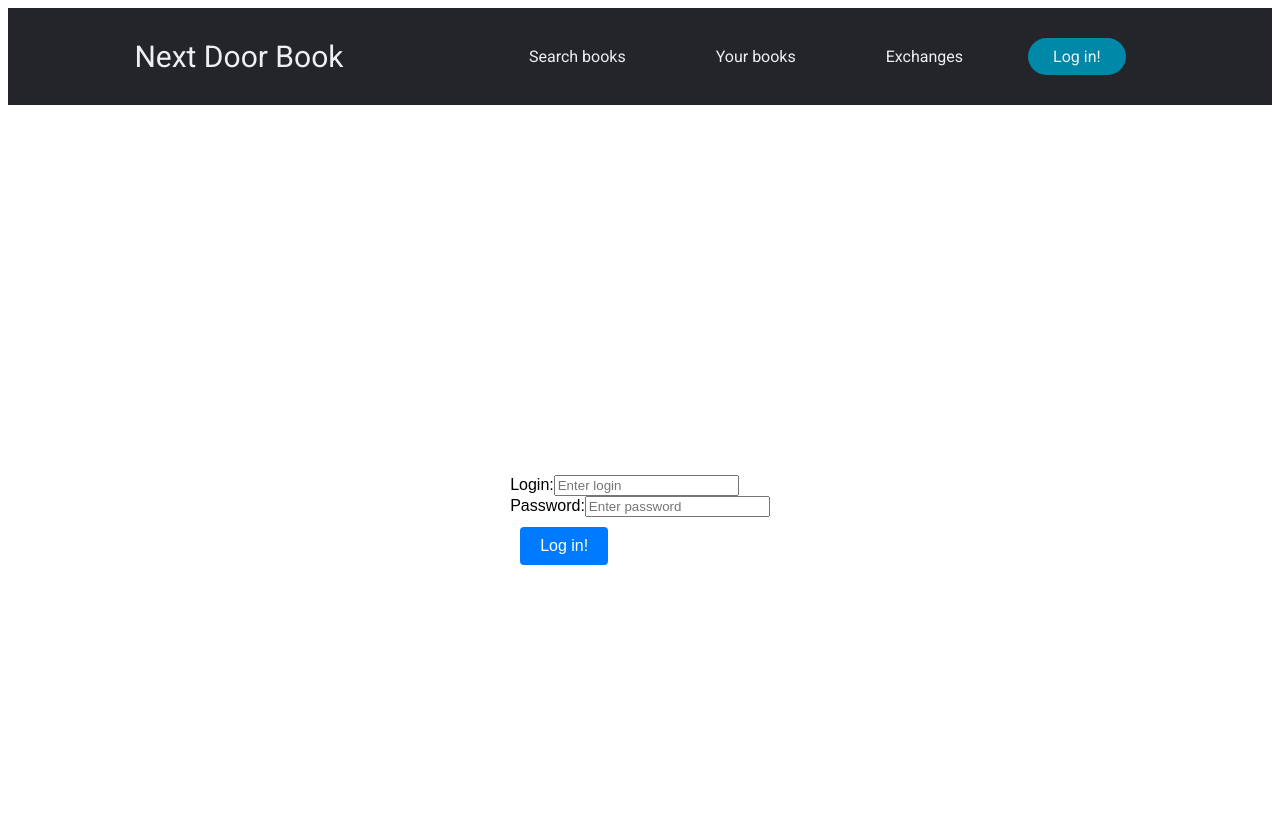
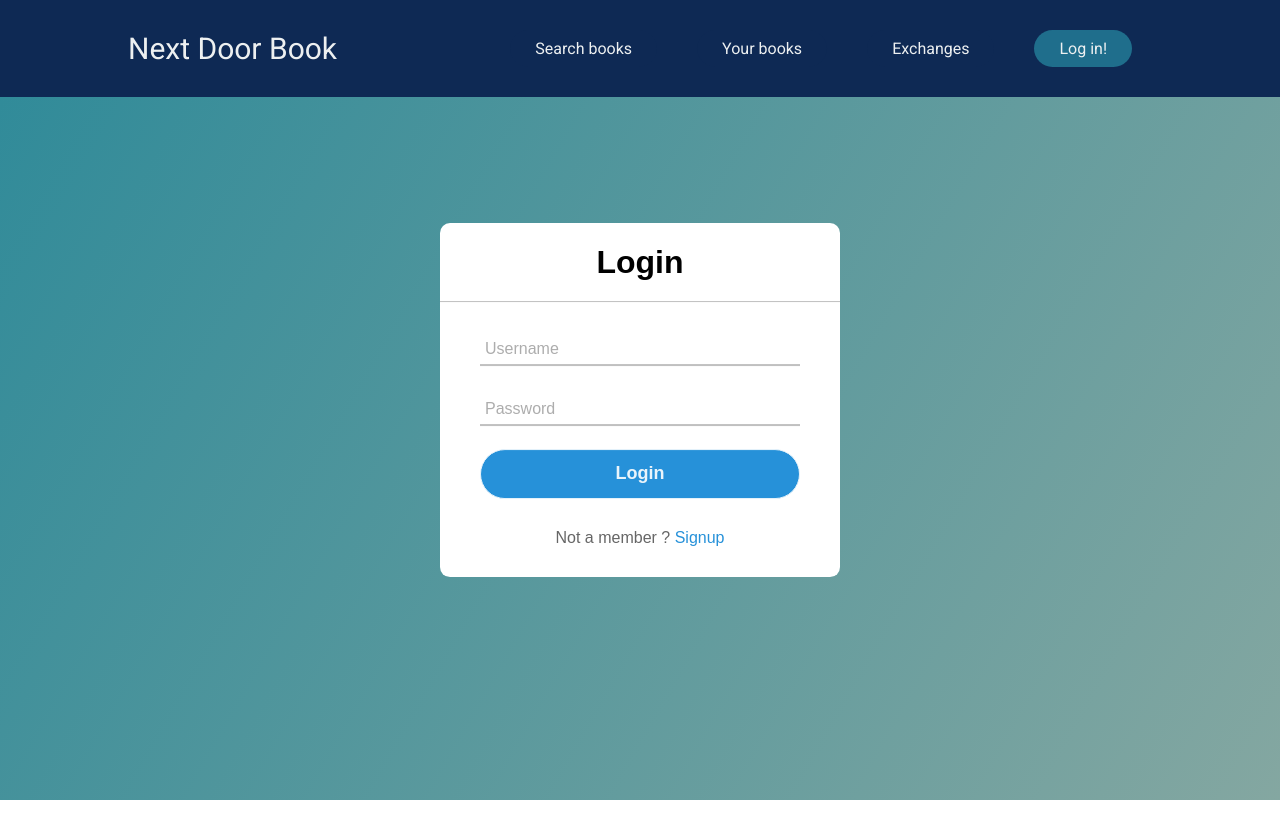
Before and after one commit to PoteralaMateusz/FrontNextDoorBook, an Angular app: page /login in a window 1280 px wide. Shown: the top 838 px of the page. After the commit the page ends 800 px from the top, so only its background shows below. Built offline with nearby package versions, Linux system fonts and the light colour scheme.

Commit message:
[change] change style and login page

```diff
--- a/src/app/app.component.css
+++ b/src/app/app.component.css
@@ -1,24 +1,25 @@
 @import url('https://fonts.googleapis.com/css2?family=Roboto&display=swap');
 
-*{
+* {
   box-sizing: border-box;
   margin: 0;
   padding: 0;
-  background-color: #24252A;
+  background-color: #0E2954;
 }
 
-li,a,button,p{
+li, a, button, p {
   font-family: "Roboto", sans-serif;
   font-weight: 500;
   font-size: 16px;
   color: #edf0f1;
   text-decoration: none;
 }
-p{
+
+p {
   font-size: 30px;
 }
 
-header{
+header {
   display: flex;
   justify-content: space-between;
   align-items: center;
@@ -26,37 +27,38 @@ header{
 }
 
 
-.nav_links{
+.nav_links {
   list-style: none;
 }
 
-.nav_links li{
-display: inline-block;
+.nav_links li {
+  display: inline-block;
   padding: 0px 20px;
 }
 
-.nav_links li a{
- transition: all 0.3s ease 0s;
+.nav_links li a {
+  transition: all 0.3s ease 0s;
 }
 
-.nav_links li a:hover{
-  color: #0088a9;
+.nav_links li a:hover {
+  color: #2E8A99;
 }
 
-button{
+button {
   padding: 9px 25px;
   border: none;
   border-radius: 50px;
   cursor: pointer;
   transition: all 0.3s ease 0s;
 }
-button:hover{
-  color: #0088a9;
+
+button:hover {
+  color: #2E8A99;
 }
 
-.login{
+.login {
   padding: 9px 25px;
-  background-color: rgba(0,136,169,1);
+  background-color: #1F6E8C;
   border: none;
   border-radius: 50px;
   cursor: pointer;
--- a/src/app/login-page/login-page.component.css
+++ b/src/app/login-page/login-page.component.css
@@ -1,36 +1,96 @@
-.login {
-  display: flex;
-  justify-content: center;
-  align-items: center;
-  height: 100vh;
-  font-family: Arial, sans-serif;
-  margin: 0;
-  padding: 20px;
+@import url('https://fonts.googleapis.com/css2?family=Roboto&display=swap');
+
+.center {
+  font-family: montserrat, sans-serif;
+  position: absolute;
+  top: 50%;
+  left: 50%;
+  transform: translate(-50%,-50%);
+  width: 400px;
+  background: white;
+  border-radius: 10px;
+}
+.center h1{
+  text-align: center;
+  padding: 0 0 20px 0;
+  border-bottom: 1px solid silver;
+
+}
+.center form{
+  padding:  0 40px;
+  box-sizing: border-box;
+}
+form .txt_field{
+  margin-top: 10px;
+  position: relative;
+}
+.txt_field input{
+  width: 100%;
+  padding: 0 5px;
+  margin-top: 10px;
+  height: 40px;
+  font-size: 16px;
+  border: none;
+  background: none;
+  outline: none;
+}
+.txt_field label{
+  position: absolute;
+  top:50%;
+  left: 5px;
+  color: #adadad;
+  transform: translateY(-50%);
+  font-size: 16px;
+  pointer-events: none;
+  transition: .5s;
+}
+.txt_field span::before{
+  content: '';
+  position: absolute;
+  top: 40px;
+  left: 0;
+  width: 100%;
+  height: 2px;
+  background: silver;
+  transition: .5s;
+}
+.txt_field input:focus ~ label,
+.txt_field input:valid ~ label{
+  top: 5px;
+  color: #2691d9;
 }
 
-.container {
-  text-align: center;
+.txt_field input:focus ~ span::before,
+.txt_field input:valid ~ span::before{
+  width: 100%;
 }
-
-h1 {
-  margin-bottom: 20px;
-}
-
-button {
-  padding: 10px 20px;
-  font-size: 16px;
-  background-color: #007bff;
-  color: #fff;
-  border: none;
-  border-radius: 4px;
+.login {
+  margin-top: 15px;
+  width: 100%;
+  height: 50px;
+  border: 1px solid;
+  background: #2691d9;
+  border-radius: 25px;
+  font-size: 18px;
+  color: #e9f4fb;
+  font-weight: 700;
   cursor: pointer;
-  margin: 10px;
-}
-
-button:hover {
-  background-color: #0056b3;
-}
-
-button:focus {
   outline: none;
 }
+.login:hover{
+  border-color: #2691d9;
+  transition: .5s;
+}
+.signup_link{
+  margin: 30px 0;
+  text-align: center;
+  font-size: 16px;
+  color: #666666;
+}
+.signup_link a{
+  color: #2691d9;
+  text-decoration: none;
+}
+.signup_link a:hover{
+  text-decoration: underline;
+}
--- a/src/app/login-page/login-page.component.html
+++ b/src/app/login-page/login-page.component.html
@@ -1,15 +1,22 @@
-<div class="login">
-<form>
-  <div>
-    <label for="login">Login:</label>
-    <input type="text" id="login" name="login" placeholder="Enter login" required>
+<div class="center">
+  <h1>Login</h1>
+<form method="post">
+
+  <div class="txt_field">
+    <input type="text" required>
+    <span></span>
+    <label>Username</label>
   </div>
-  <div>
-    <label for="password">Password:</label>
-    <input type="password" id="password" name="password" placeholder="Enter password" required>
+
+  <div class="txt_field">
+    <input type="password" required>
+    <span></span>
+    <label>Password</label>
   </div>
-  <div>
-    <button type="submit">Log in!</button>
+  <input class="login" type="submit" value="Login">
+  <div class="signup_link">
+    Not a member ? <a href="#">Signup</a>
   </div>
+
 </form>
 </div>
--- a/src/styles.css
+++ b/src/styles.css
@@ -1 +1,8 @@
 /* You can add global styles to this file, and also import other style files */
+body{
+  margin: 0;
+  padding: 0;
+  background: linear-gradient(120deg,#2E8A99,#84A7A1);
+  height: 100vh;
+  overflow: hidden;
+}
```
